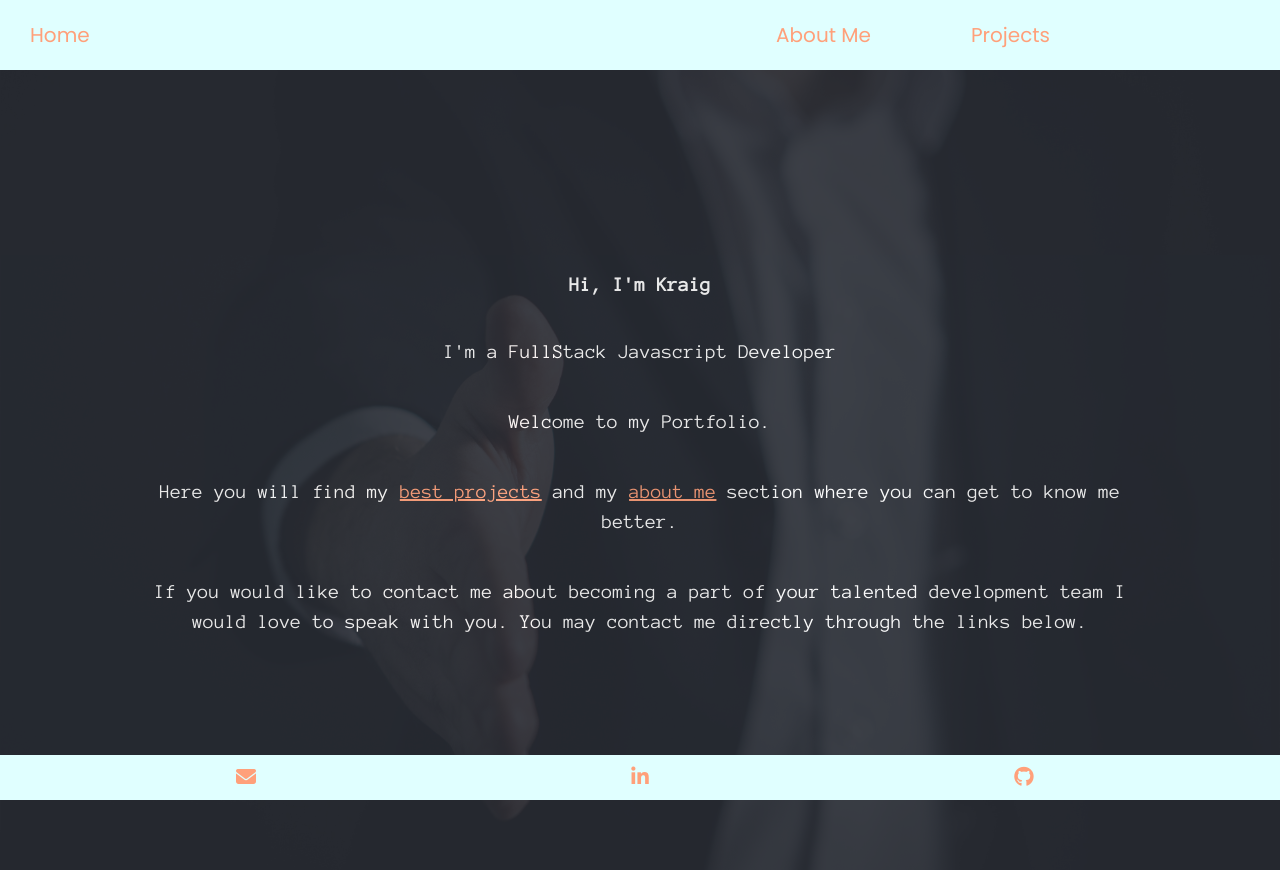
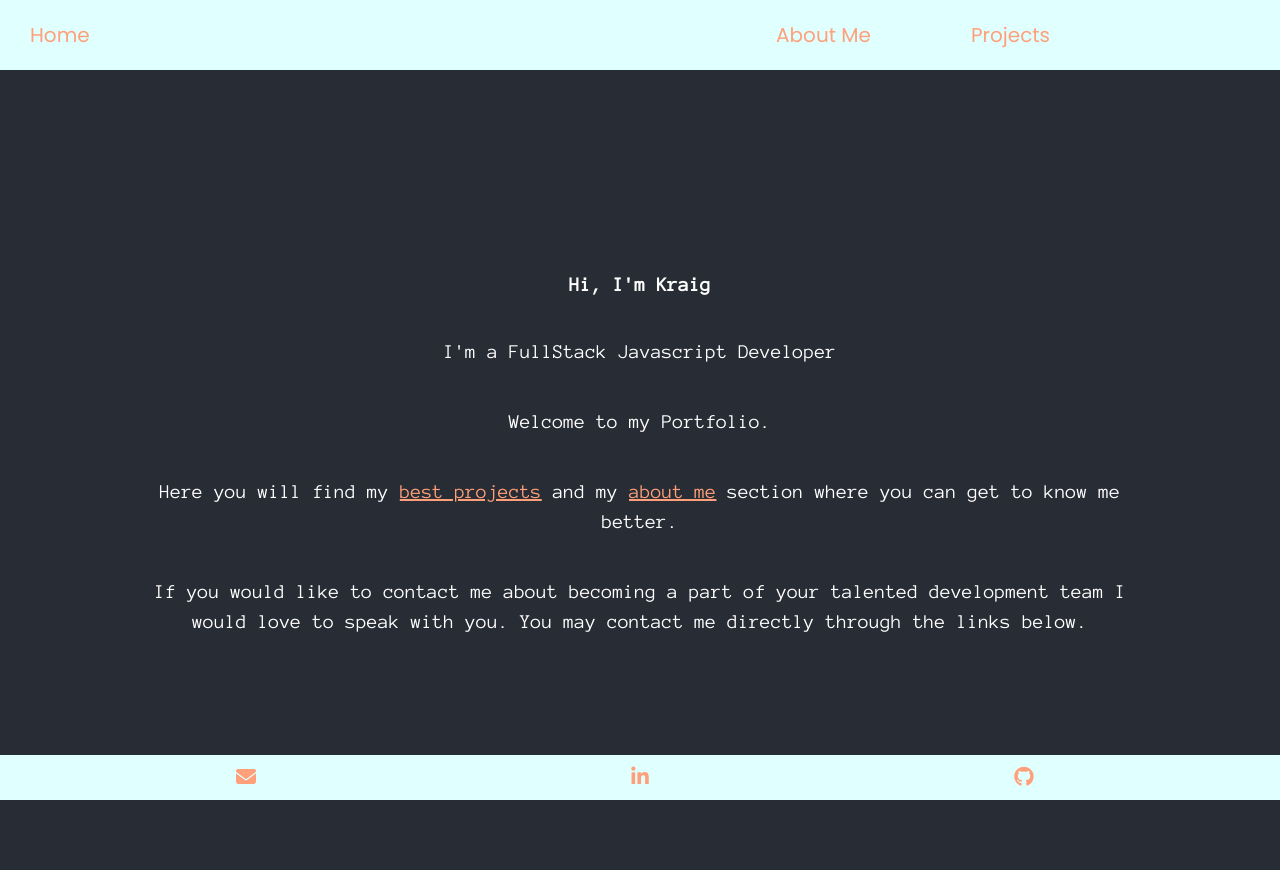
Before and after one commit to kraigwilliams/final-portfolio, a React (Create React App) app: page / in a window 1280 px wide. Built offline with nearby package versions, Linux system fonts and the light colour scheme.

Commit message:
test home opacity

```diff
--- a/src/components/Home/Home.css
+++ b/src/components/Home/Home.css
@@ -10,7 +10,7 @@
 
 .home-hero {
   background: #282c34;
-  opacity: 0.9;
+  /* opacity: 0.9; */
   height: 100vh;
 
   display: flex;
```
